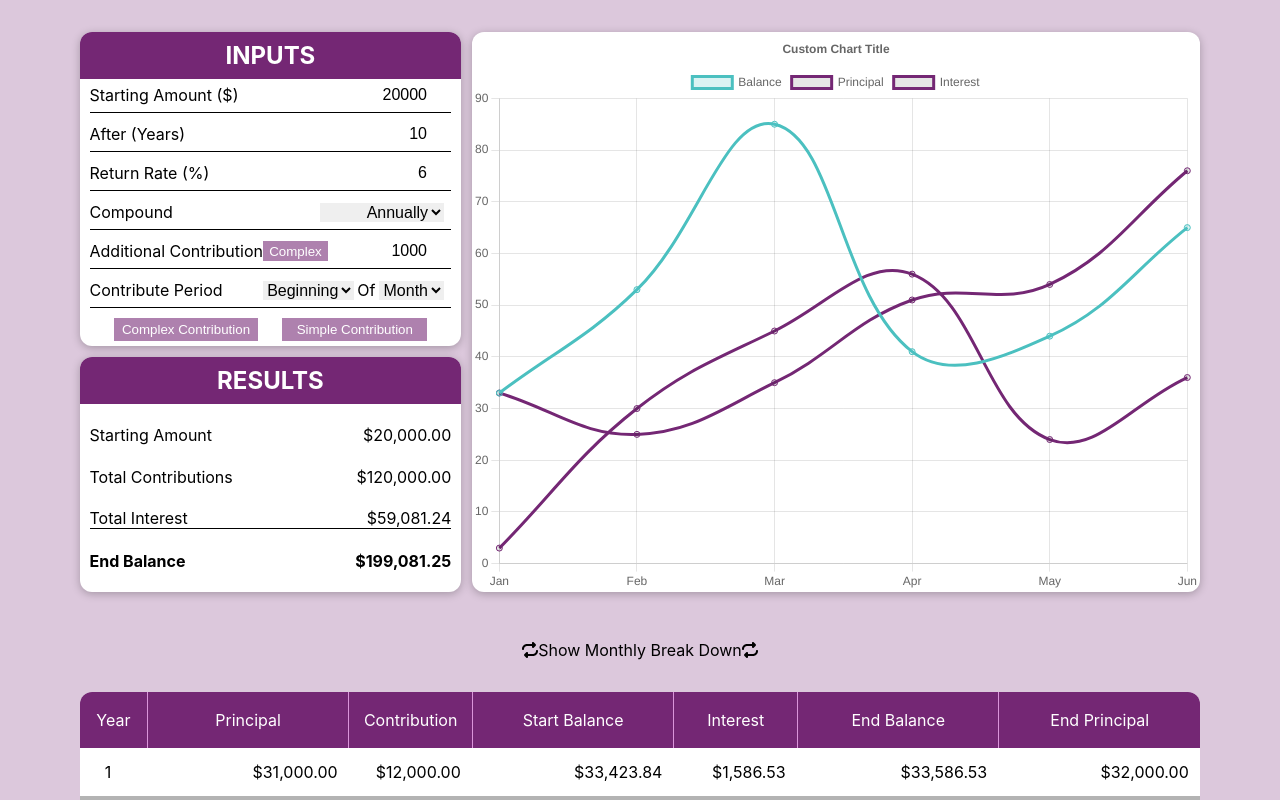
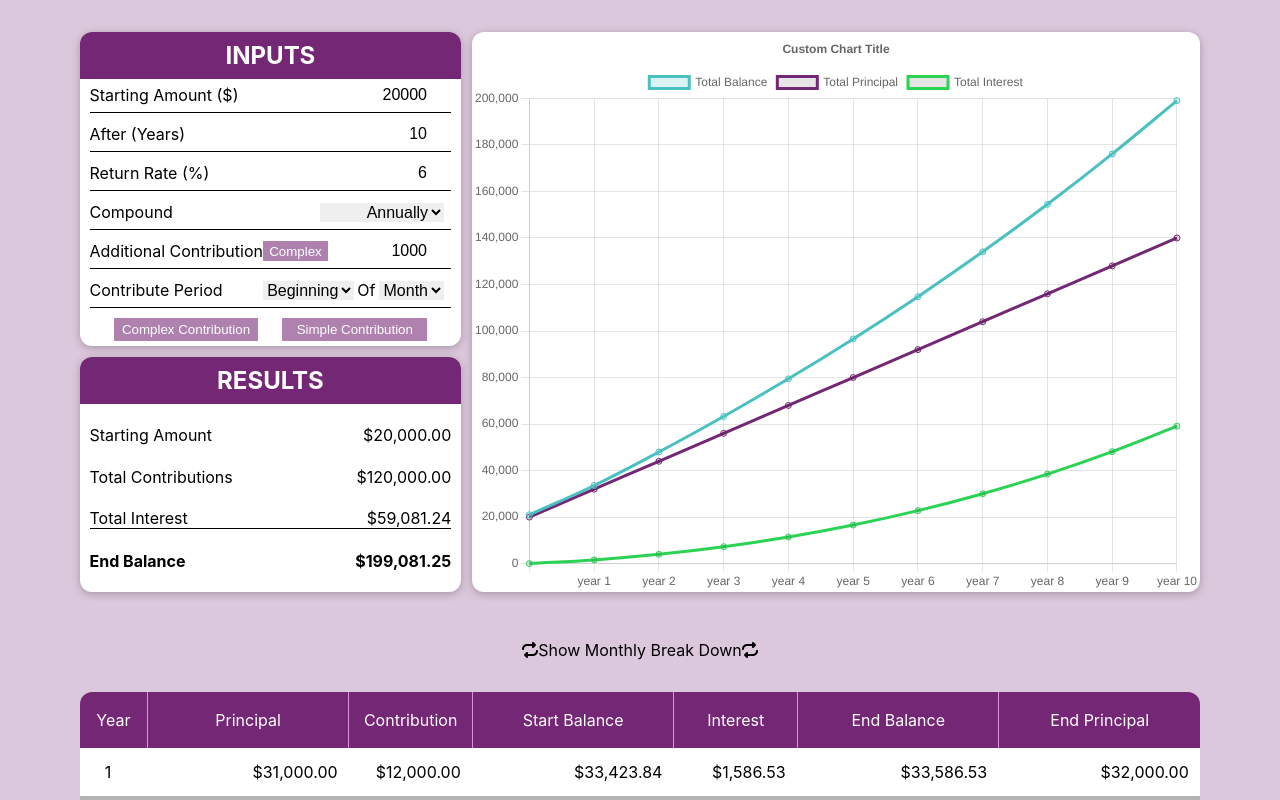
Before and after one commit to Jonjo7Dia/investment-calculator, a React (Create React App) app: page / in a window 1280 px wide. Shown: the top 800 px of the page. Built offline with nearby package versions, Linux system fonts and the light colour scheme.

Commit message:
ready to start making page responsive

```diff
--- a/src/components/Graph/Graph.js
+++ b/src/components/Graph/Graph.js
@@ -1,6 +1,7 @@
 import classes from "./Graph.module.css";
-import React from "react";
+import React, { useContext } from "react";
 import { Line } from "react-chartjs-2";
+import ResultsContext from '../../store/results-context';
 import {
   Chart as ChartJS,
   CategoryScale,
@@ -23,6 +24,28 @@ ChartJS.register(
 );
 
 function Graph() {
+
+  const resultCtx = useContext(ResultsContext);
+  const results = resultCtx.results.monthlyResults;
+
+  let totalInterest = [0];
+  let endBalance = [results[0].startBalance];
+  let totalPrincipal = [results[0].principal];
+  let interest = 0;
+  let xAxis = [' '];
+  for (let x = 0; x < results.length; x++){
+    interest = Number(results[x].interest) + interest;
+    if ((x+1)%12 === 0 && x !==0 ){
+      let item = results[x];
+      let year = 'year ' + (x+1)/12;
+      endBalance.push(Number(item.endBalance.toFixed(2)));
+
+      totalInterest.push(Number(interest.toFixed(2)));
+      totalPrincipal.push(Number(item.endPrincipal.toFixed(2)));
+      xAxis.push(year);
+    }
+  }
+
   const options = {
     maintainAspectRatio: false,
     tension: 0.4,
@@ -41,26 +64,26 @@ function Graph() {
 
   };
   const data = {
-    labels: ["Jan", "Feb", "Mar", "Apr", "May", "Jun"],
+    labels: xAxis,
     datasets: [
       {
-        label: "Balance",
-        data: [33, 53, 85, 41, 44, 65, 21],
+        label: "Total Balance",
+        data: endBalance,
         fill: true,
         backgroundColor: "rgba(75,192,192,0.2)",
         borderColor: "rgba(75,192,192,1)",
       },
       {
-        label: "Principal",
-        data: [33, 25, 35, 51, 54, 76],
+        label: "Total Principal",
+        data: totalPrincipal,
         fill: false,
         borderColor: "#742774",
       },
       {
-        label: "Interest",
-        data: [3, 30, 45, 56, 24, 36],
+        label: "Total Interest",
+        data: totalInterest,
         fill: false,
-        borderColor: "#742774",
+        borderColor: "#2BD355",
       },
     ],
   };
--- a/src/store/ComplexProvider.js
+++ b/src/store/ComplexProvider.js
@@ -128,7 +128,7 @@ const ComplexProvider = (props) => {
         holder.push(storage);
       }
     }
-    console.log(holder)
+
 
     complexState.contributions = holder;
     resultsCtx.setMonthly(holder);
```
